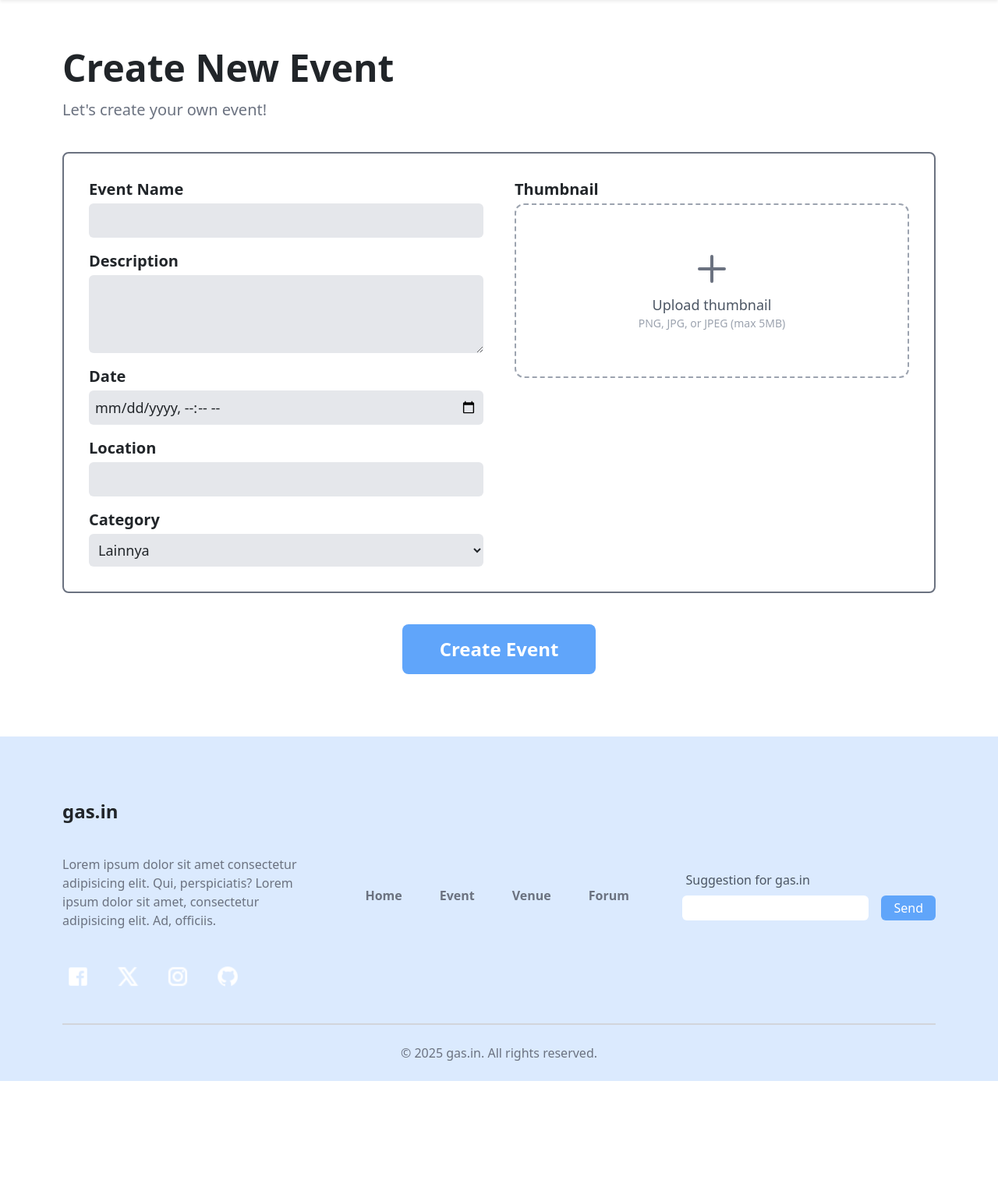
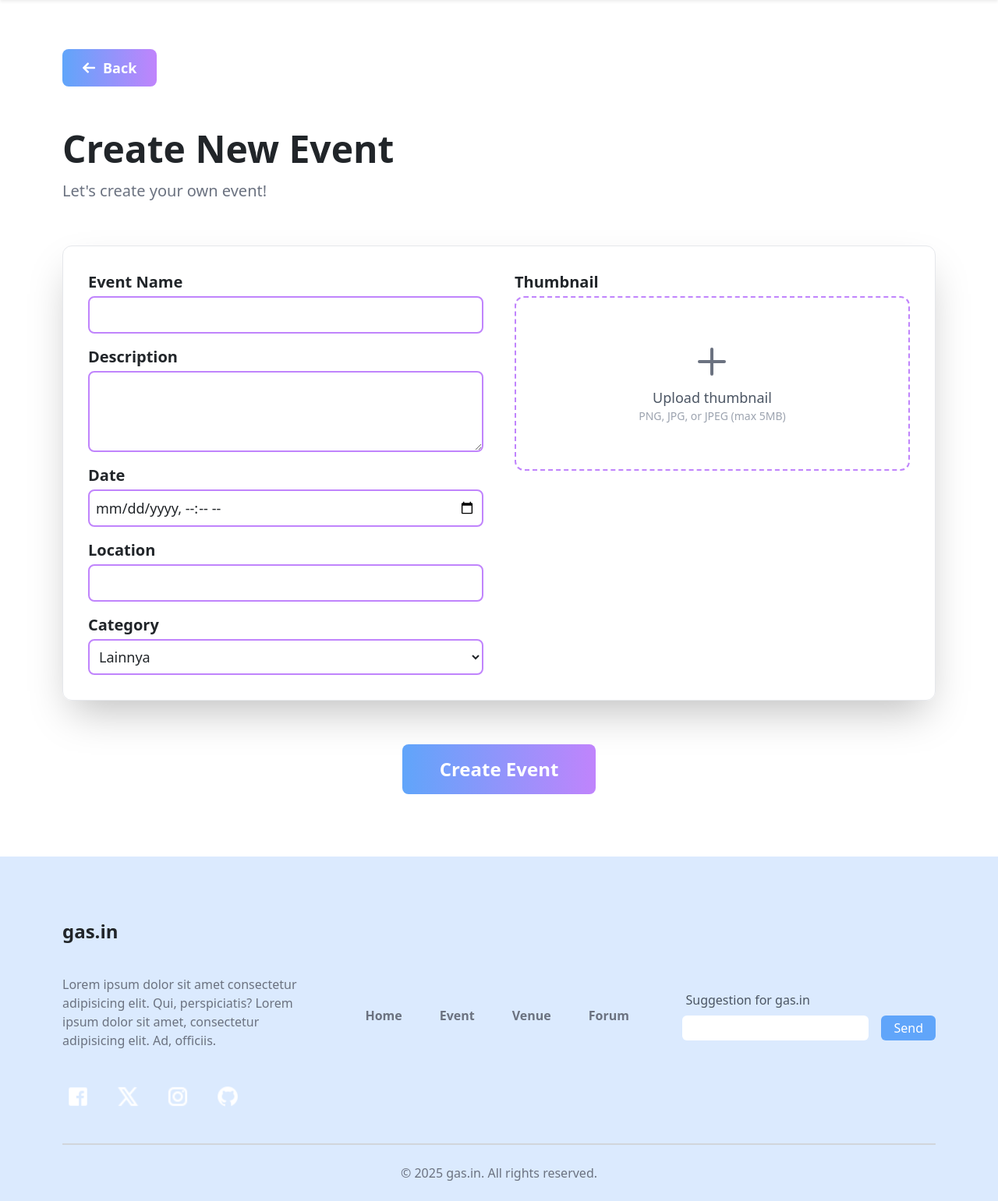
Before and after one commit to PBP-D-07/gas-in, a Django app: page /event-maker/create/ in a window 1280 px wide. Shown: the part 65-1606 px from the top of the page at 78% size. Before the commit the page ends 1452 px from the top, so only its background shows below. Run offline with Django 5.2, Linux system fonts and the light colour scheme; some libraries are stand-ins or nearby versions.

Commit message:
style: create and edit event

```diff
--- a/apps/eventMakerModule/templates/create_event.html
+++ b/apps/eventMakerModule/templates/create_event.html
@@ -2,8 +2,22 @@
 <title>gas.in | Event Maker</title>
 {% endblock meta %} {% block content%}
 <div
-  class="relative min-h-screen pt-32 pb-20 px-20 max-lg:px-12 flex flex-col gap-10"
+  class="relative min-h-screen pt-32 pb-20 px-20 max-lg:px-12 flex flex-col gap-10 lg:gap-14"
 >
+  <button
+    id="back-btn"
+    class="rounded-lg bg-gradient-to-r from-blue-400 to-purple-400 p-0.5 overflow-hidden w-fit"
+  >
+    <div class="group py-2 px-4 flex gap-2.5 items-center">
+      <img
+        src="{% static 'image/right-arrow.png' %}"
+        alt="arrow"
+        class="invert rotate-180 w-4 h-auto group-hover:-translate-x-0.5 transition-all transform duration-300"
+      />
+      <h2 class="text-lg font-semibold text-white">Back</h2>
+    </div>
+  </button>
+
   <div class="flex flex-col gap-3">
     <h2
       class="text-5xl max-lg:text-3xl max-md:text-2xl max-lg:text-center font-bold"
@@ -15,7 +29,7 @@
     </p>
   </div>
 
-  <div class="w-full p-8 rounded-lg border-2 border-gray-500">
+  <div class="w-full p-8 rounded-xl shadow-2xl border-1">
     <form
       id="event-form"
       action="{% url 'eventMakerModule:create_event' %}"
@@ -34,7 +48,7 @@
               id="name"
               name="name"
               required
-              class="bg-gray-200 rounded-md py-2 px-2 focus:outline-none text-lg"
+              class="bg-white border-purple-400 focus:shadow-xl focus:ring-1 focus:ring-purple-200 border-2 rounded-lg py-2 px-2 focus:outline-none text-lg"
             />
           </div>
 
@@ -48,7 +62,7 @@
               id="description"
               name="description"
               rows="3"
-              class="bg-gray-200 rounded-md py-2 px-2 focus:outline-none text-lg"
+              class="bg-white border-purple-400 focus:shadow-xl focus:ring-1 focus:ring-purple-200 border-2 rounded-lg py-2 px-2 focus:outline-none text-lg"
             ></textarea>
           </div>
 
@@ -61,7 +75,7 @@
               id="date"
               name="date"
               required
-              class="bg-gray-200 rounded-md py-2 px-2 focus:outline-none text-lg"
+              class="bg-white border-purple-400 focus:shadow-xl focus:ring-1 focus:ring-purple-200 border-2 rounded-lg py-2 px-2 focus:outline-none text-lg"
             />
           </div>
 
@@ -74,7 +88,7 @@
               id="location"
               name="location"
               required
-              class="bg-gray-200 rounded-md py-2 px-2 focus:outline-none text-lg"
+              class="bg-white border-purple-400 focus:shadow-xl focus:ring-1 focus:ring-purple-200 border-2 rounded-lg py-2 px-2 focus:outline-none text-lg"
             />
           </div>
 
@@ -85,7 +99,7 @@
             <select
               id="category"
               name="category"
-              class="bg-gray-200 rounded-md py-2 px-2 focus:outline-none text-lg"
+              class="bg-white border-purple-400 focus:shadow-xl focus:ring-1 focus:ring-purple-200 border-2 rounded-lg py-2 px-2 focus:outline-none text-lg"
             >
               <option value="running">Lari</option>
               <option value="badminton">Badminton</option>
@@ -109,7 +123,7 @@
             <label
               for="thumbnail"
               id="thumbnail-label"
-              class="flex flex-col items-center justify-center w-full h-56 border-2 border-dashed border-gray-400 rounded-xl cursor-pointer hover:bg-gray-200 transition relative overflow-hidden"
+              class="flex flex-col items-center justify-center w-full h-56 border-2 border-dashed border-purple-400 rounded-xl cursor-pointer hover:bg-gray-200 transition relative overflow-hidden"
             >
               <div
                 id="thumbnail-placeholder"
@@ -157,7 +171,7 @@
     <button
       type="submit"
       form="event-form"
-      class="rounded-lg bg-blue-400 text-white hover:bg-blue-500 transition-all text-2xl max-md:text-xl font-semibold px-5 py-3 max-md:px-3 max-md:py-2"
+      class="rounded-lg bg-gradient-to-r from-blue-400 to-purple-400 hover:shadow-xl hover:-translate-y-0.5 duration-300 text-white hover:brightness-90 transform transition-all text-2xl max-md:text-xl font-semibold px-5 py-3 max-md:px-3 max-md:py-2"
     >
       Create Event
     </button>
@@ -171,6 +185,7 @@
   const placeholder = document.getElementById("thumbnail-placeholder");
   const filenameDisplay = document.getElementById("thumbnail-filename");
   const fileIcon = document.getElementById("file-icon");
+  const backBtn = document.getElementById("back-btn");
 
   thumbnailInput.addEventListener("change", (e) => {
     const file = e.target.files[0];
@@ -219,5 +234,11 @@
       console.error("Error:", error);
     }
   });
+
+  backBtn.addEventListener("click", async (e) => {
+    e.preventDefault();
+
+    window.location.href = `/event/`;
+  });
 </script>
 {% endblock content %}
--- a/static/css/global.css
+++ b/static/css/global.css
@@ -1,12 +1,12 @@
 /* Untuk Chrome, Safari, Edge */
 input:-webkit-autofill {
-  -webkit-box-shadow: 0 0 0px 1000px #e5e7eb inset;
+  -webkit-box-shadow: 0 0 0px 1000px white inset;
   -webkit-text-fill-color: black;
   transition: background-color 5000s ease-in-out 0s;
 }
 
 /* Untuk Firefox */
 input:-moz-autofill {
-  box-shadow: 0 0 0px 1000px #e5e7eb inset;
+  box-shadow: 0 0 0px 1000px white inset;
   -moz-text-fill-color: black;
 }
```
Also changed, not shown: apps/eventMakerModule/templates/edit_event.html (+33 -9 lines).
